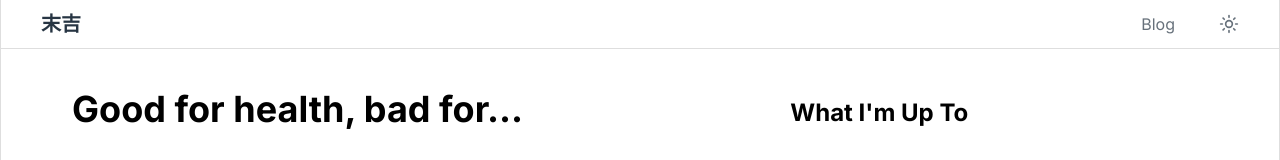
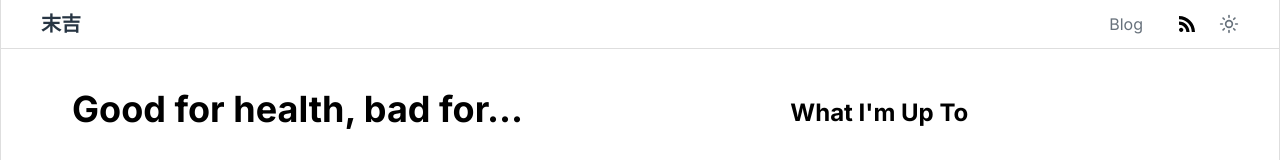
Before and after one commit to u1F713/u1F713.github.io, a Next.js app: page / in a window 1280 px wide. Shown: the top 160 px of the page. Built offline with nearby package versions, Linux system fonts and the light colour scheme.

Commit message:
refactor: web reader btn

```diff
--- a/app/(blog)/posts/page.tsx
+++ b/app/(blog)/posts/page.tsx
@@ -7,9 +7,7 @@ import {
 import { NodeContext } from '@effect/platform-node'
 import clsx from 'clsx'
 import { Chunk, Effect, ManagedRuntime, Order, pipe, Stream } from 'effect'
-import NextImage from 'next/image'
 import Link from 'next/link'
-import atomSVG from '../assets/atom-feed.svg'
 import { PostScheme } from '../postScheme.ts'
 
 async function Posts() {
@@ -40,23 +38,6 @@ async function Posts() {
     <div className="border-ds-border mx-auto h-full w-full max-w-screen-xl md:border-x">
       <div className="flex gap-4 p-4 align-middle">
         <h1 className="text-xl font-semibold lg:text-2xl">All blog posts</h1>
-        <a
-          className="hover:bg-ds-border/80 group relative rounded-sm p-2"
-          href="/atom.xml"
-          target="_blank"
-        >
-          <NextImage width={16} src={atomSVG} alt="web feed" />
-          <span
-            className={clsx(
-              'group-hover:bg-ds-border/80 pointer-events-none invisible absolute group-hover:visible',
-              'rounded-sm p-1 text-xs whitespace-nowrap opacity-0 duration-120 group-hover:opacity-100',
-              '-translate-x-[calc(50%-8px)] translate-y-2 group-hover:translate-y-1/2'
-            )}
-            role="dialog"
-          >
-            Web feed
-          </span>
-        </a>
       </div>
 
       <ul className="grid grid-cols-1 grid-rows-1 gap-[1px] md:grid-cols-2 lg:grid-cols-3">
--- a/app/components/Header.tsx
+++ b/app/components/Header.tsx
@@ -2,8 +2,10 @@
 
 import ThemeSwitch from '@/features/theme/ThemeSwitch.tsx'
 import clsx from 'clsx'
+import NextImage from 'next/image'
 import Link from 'next/link'
 import { usePathname } from 'next/navigation'
+import atomSVG from '../assets/atom-feed.svg'
 
 const NavigationLink = ({
   slug,
@@ -36,7 +38,7 @@ function Header() {
           <span className="text-xl font-extrabold">末吉</span>
         </Link>
 
-        <nav className="text-ds-text/70 grid grid-flow-col content-between items-center gap-8">
+        <nav className="text-ds-text/70 grid grid-flow-col content-between items-center gap-4">
           <ul className="flex">
             <li>
               <NavigationLink
@@ -46,6 +48,28 @@ function Header() {
               />
             </li>
           </ul>
+          <a
+            className="hover:bg-ds-border/80 group relative rounded-sm p-2"
+            href="/atom.xml"
+            target="_blank"
+          >
+            <NextImage
+              className="text-red-500"
+              width={16}
+              src={atomSVG}
+              alt="web feed"
+            />
+            <span
+              className={clsx(
+                'group-hover:bg-ds-border/80 pointer-events-none invisible absolute group-hover:visible',
+                'rounded-sm p-1 text-xs whitespace-nowrap opacity-0 duration-120 group-hover:opacity-100',
+                '-translate-x-[calc(50%-8px)] translate-y-2 group-hover:translate-y-1/2'
+              )}
+              role="dialog"
+            >
+              Web feed
+            </span>
+          </a>
           <ThemeSwitch />
         </nav>
       </header>
```
Also changed, not shown: app/assets/atom-feed.svg (renamed from app/(blog)/assets/atom-feed.svg).
